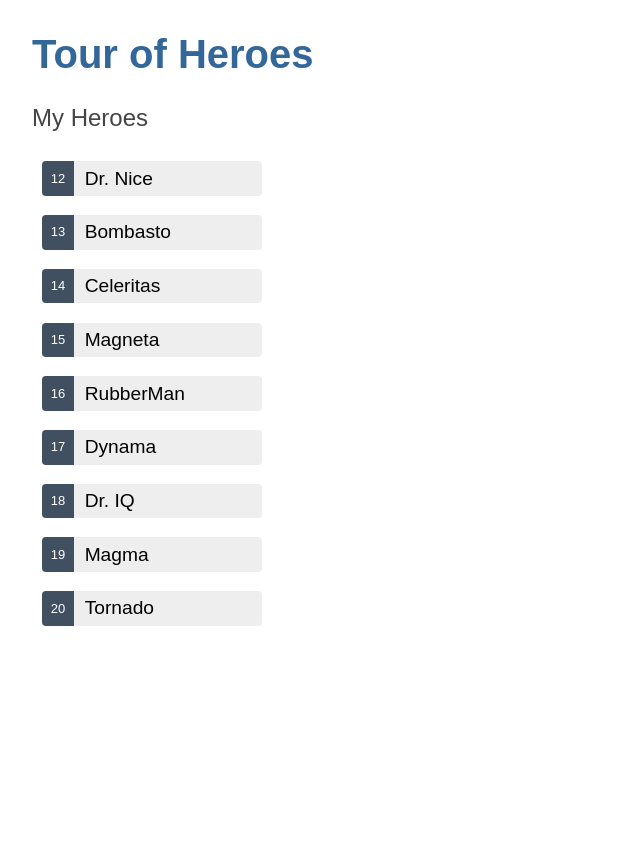
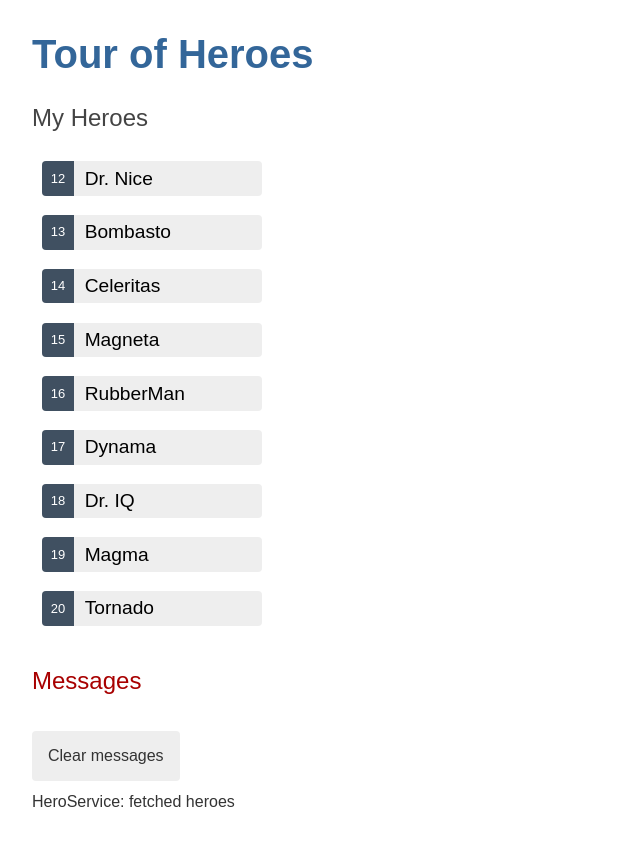
Before and after one commit to lucas-bids/angular-tour-of-heroes, an Angular app: page / in a window 1280 px wide. Shown: the whole page, without its empty margins (0-640 px from the left). Before the commit the page ends 800 px from the top, so only its background shows below. Built offline with nearby package versions, Linux system fonts and the light colour scheme.

Commit message:
finished section 4 of the tutorial. Messages service and component added to the app.

```diff
--- a/src/app/app.component.html
+++ b/src/app/app.component.html
@@ -1,2 +1,3 @@
 <h1>{{title}}</h1>
 <app-heroes></app-heroes>
+<app-messages></app-messages>
--- a/src/app/app.module.ts
+++ b/src/app/app.module.ts
@@ -7,12 +7,14 @@
 
 import { FormsModule } from '@angular/forms';
 import { HeroDetailsComponent } from './hero-details/hero-details.component';
+import { MessagesComponent } from './messages/messages.component';
 
 @NgModule({
   declarations: [
     AppComponent,
     HeroesComponent,
     HeroDetailsComponent,
+    MessagesComponent,
   ],
   imports: [
     BrowserModule,
--- a/src/app/hero.service.ts
+++ b/src/app/hero.service.ts
@@ -2,16 +2,18 @@
 import { Hero } from './hero';
 import { HEROES } from './mock-heroes';
 import { Observable, of } from 'rxjs';
+import { MessageService } from './message.service';
 
 @Injectable({
   providedIn: 'root'
 })
 export class HeroService {
 
-  constructor() { }
+  constructor(private messageService: MessageService) { }
 
   getHeroes(): Observable<Hero[]> {
     const heroes = of(HEROES);
+    this.messageService.add('HeroService: fetched heroes');
     return heroes;
   }
 }
--- a/src/app/heroes/heroes.component.ts
+++ b/src/app/heroes/heroes.component.ts
@@ -1,6 +1,7 @@
 import { Component } from '@angular/core';
 import { Hero } from '../hero';
 import { HeroService } from '../hero.service';
+import { MessageService } from '../message.service';
 
 @Component({
   selector: 'app-heroes',
@@ -9,7 +10,7 @@
 })
 export class HeroesComponent {
 
-  constructor(private heroService: HeroService) {}
+  constructor(private heroService: HeroService, private messageService:MessageService) {}
 
   heroes: Hero[] = [];
 
@@ -17,6 +18,7 @@
 
   onSelect(hero: Hero): void {
     this.selectedHero = hero;
+    this.messageService.add('Heroes Component:  Selected hero id=${hero.id}')
   }
 
   getHeroes(): void {
--- /dev/null
+++ b/src/app/message.service.ts
@@ -0,0 +1,18 @@
+import { Injectable } from '@angular/core';
+
+@Injectable({
+  providedIn: 'root',
+})
+export class MessageService {
+  messages: string[] = [];
+
+  add(message: string) {
+    this.messages.push(message);
+  }
+
+  clear() {
+    this.messages = [];
+  }
+
+  constructor() {}
+}
--- /dev/null
+++ b/src/app/messages/messages.component.html
@@ -0,0 +1,8 @@
+<div *ngIf="messageService.messages.length">
+
+    <h2>Messages</h2>
+    <button type="button" class="clear" (click)="messageService.clear()">
+        Clear messages
+    </button>
+    <div *ngFor="let message of messageService.messages">{{message}}</div>
+</div>
--- /dev/null
+++ b/src/app/messages/messages.component.sass
@@ -0,0 +1,17 @@
+// MessagesComponent's private CSS styles
+h2
+  color: #A80000
+  font-family: Arial, Helvetica, sans-serif
+  font-weight: lighter
+
+.clear
+  color: #333
+  font-family: Arial, Helvetica, sans-serif
+  background-color: #eee
+  margin-bottom: 12px
+  padding: 1rem
+  border-radius: 4px
+  font-size: 1rem
+  &:hover
+    color: white
+    background-color: #42545C
```
Also changed, not shown: src/app/messages/messages.component.ts (added, +10 -0 lines), 2 other files (tests, documents, lock files or other folders).
